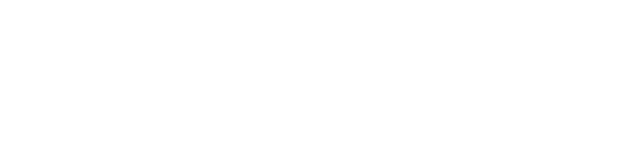
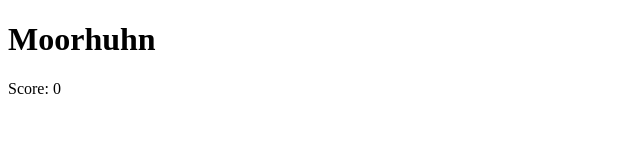
Before and after one commit to sonnytricky/moorhuhn, a plain HTML site: page index.html in a window 1280 px wide. Shown: the whole page, without its empty margins (0-640 px from the left). Drawn offline with Linux system fonts and the light colour scheme.

Commit message:
änderungen

```diff
--- a/index.html
+++ b/index.html
@@ -7,6 +7,11 @@
 </head>
 <body>
 
+<header>
+  <h1>Moorhuhn</h1>
+  <div id="score">Score: 0</div>
+</header>
+
   <canvas id="gameCanvas" width="800" height="600"></canvas>
 
   <script src="main.js"></script>
--- a/main.js
+++ b/main.js
@@ -0,0 +1,2 @@
+let checken = 0;
+let score = 0;
```
Also changed, not shown: 1 other file.
